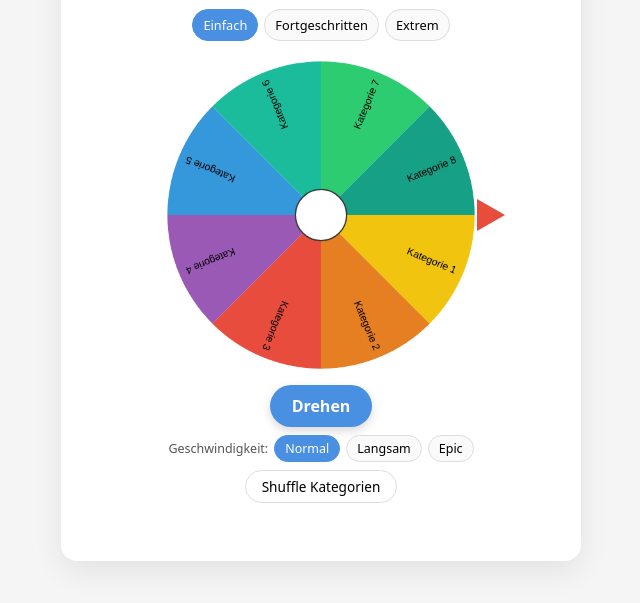
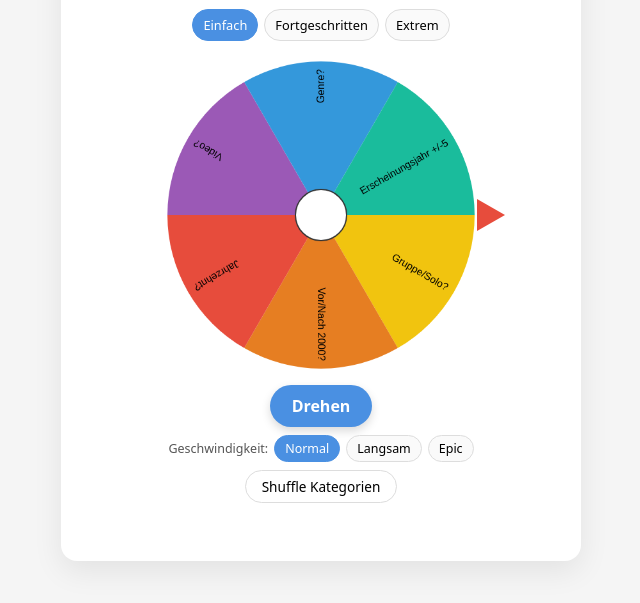
Before and after one commit to fcgwnjrz8k-hub/Luca-Hitster, a plain HTML site: page index.html in a window 1280 px wide. Shown: the part 163-766 px from the top of the page, without its empty margins (319-959 px from the left). Drawn offline with Linux system fonts and the light colour scheme.

Commit message:
Update index.html

```diff
--- a/index.html
+++ b/index.html
@@ -238,34 +238,29 @@
     // ========================
     const presets = {
       classic: [
-        "Kategorie 1",
-        "Kategorie 2",
-        "Kategorie 3",
-        "Kategorie 4",
-        "Kategorie 5",
-        "Kategorie 6",
-        "Kategorie 7",
-        "Kategorie 8"
+        "Gruppe/Solo?",
+        "Vor/Nach 2000?",
+        "Jahrzehnt?",
+        "Video?",
+        "Genre?",
+        "Erscheinungsjahr +/-5",
       ],
       party: [
-        "Shot trinken",
-        "2 Schlücke",
-        "Regel aufstellen",
-        "Song singen",
-        "Tanz-Move zeigen",
-        "Jemand anders trinkt",
-        "Wahrheit",
-        "Pflicht"
+        "Songtitel",
+        "Interpret Name",
+        "Erscheinungsjahr +/-2",
+        "Debüt?",
+        "Größter Hit?",
+        "Kontinent?",
+        "Charts Top 10?",
       ],
       challenges: [
-        "Kompliment vergeben",
-        "Hitster-Song erraten",
-        "Alle klatschen",
-        "Freipass",
-        "Memes zeigen",
-        "Nächster bestimmt Kategorie",
-        "Selfie mit Runde",
-        "Alle trinken 1 Schluck"
+        "Erscheinungsjahr",
+        "ALter beim Release",
+        "Beruf vor Karriere",
+        "Spotify Streams?",
+        "Jahreszeit?",
+        "Land?",
       ]
     };
 
```
